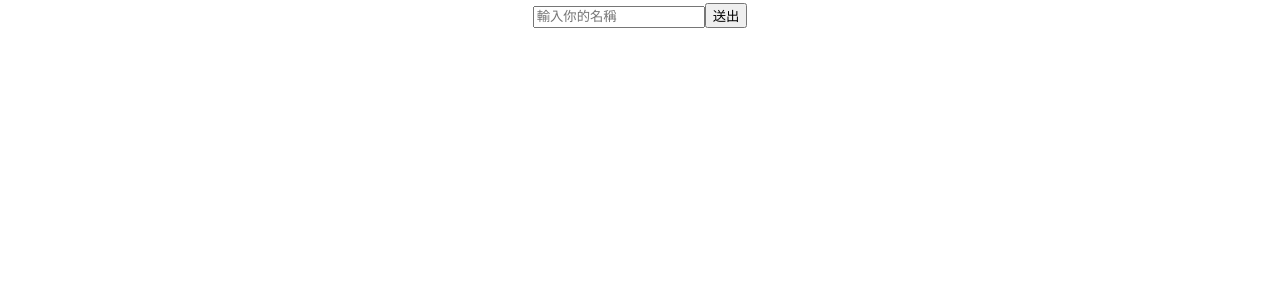
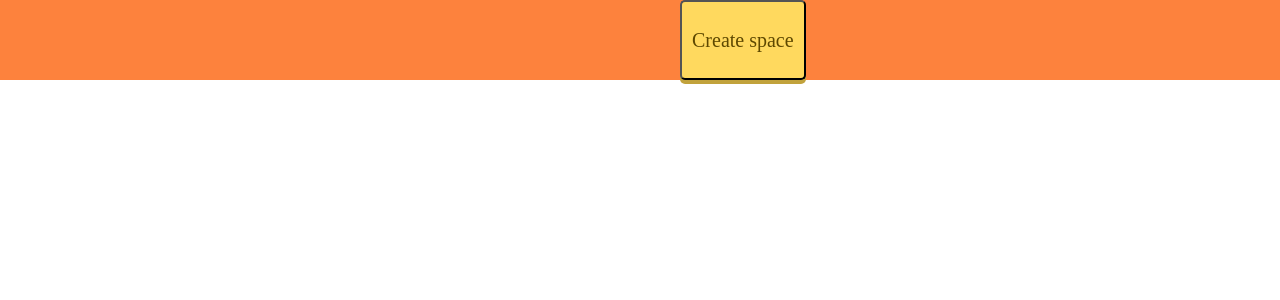
Before and after one commit to punzyo/CaterTown, a React (Vite) app: page / in a window 1280 px wide. Shown: the top 300 px of the page. Built offline with nearby package versions, Linux system fonts and the light colour scheme.

Commit message:
git save

```diff
--- a/src/App.jsx
+++ b/src/App.jsx
@@ -1,8 +1,11 @@
-import GamePage from "./Components/GamePage";
-
-
+import GamePage from './Components/GamePage';
+import HomePage from './Components/HomePage';
+import BaseGlobalStyle from '@/BaseGlobalStyle';
 export default function App() {
   return (
-    <><GamePage></GamePage></>
-  )
+    <>
+          <BaseGlobalStyle />
+      <HomePage />
+    </>
+  );
 }
--- a/src/BaseGlobalStyle.jsx
+++ b/src/BaseGlobalStyle.jsx
@@ -11,10 +11,13 @@ background-color:#313538
 
 * {
   margin: 0;
+  padding:0;
   box-sizing: border-box;
   font-family: Noto Sans TC;
 }
-
+:root {
+  height: 100%;
+}
 html {
   margin: 0 auto;
 }
@@ -22,16 +25,12 @@ html {
 body {
   font-weight: 400;
   overflow: hidden;
-  text-align: center;
-  color: #3f3a3a;
   line-height: 2rem;
 }
 
 ul,
 ol {
-  list-style: none;
-  margin: 0;
-  padding: 0;
+  list-style: none
   cursor: pointer;
 }
 
@@ -40,9 +39,6 @@ a {
   text-decoration: none;
 }
 
-main {
-  min-height: 100vh;
-}
 
 .hide {
   display: none;
--- a/src/Components/GamePage/index.jsx
+++ b/src/Components/GamePage/index.jsx
@@ -206,7 +206,7 @@ export default function GamePage() {
 
   return (
     <>
-      <BaseGlobalStyle />
+
 
       {playerName && (
         <Wrapper>
--- a/src/Components/HomePage/index.jsx
+++ b/src/Components/HomePage/index.jsx
@@ -0,0 +1,62 @@
+import styled from 'styled-components';
+
+const DIV = styled.div`
+height: 50px;
+border-radius: 10px;
+font-size:20px;
+padding: 5px 10px;
+  border-radius: 5px;
+  font-weight: 700;
+  cursor: pointer;
+  letter-spacing: 1px;
+`;
+const Wrapper = styled.main`
+  width: 100%;
+  height: 100vh;
+`;
+const Header = styled.header`
+  width: 100%;
+  height: 80px;
+  background-color: #fd823d;
+  display: flex;
+  justify-content: space-between;
+  .left {
+    width: 400px;
+    height:100%
+  }
+  .right {
+    display: flex;
+    justify-content: space-between;
+    width: 600px;
+    height: 100%;
+  }
+`;
+const Button = styled.button`
+${DIV}
+
+  border-radius: 10px;
+  box-shadow: 0 4px #c1a23c;
+  font-size:20px;
+  color: #5e4800;
+  background-color: #ffd95e;
+  padding: 5px 10px;
+  border-radius: 5px;
+
+  transition: all .2s ease;
+  &:active {
+    box-shadow: 0 1px #c1a23c;
+    transform: translateY(3px);
+  }
+`;
+export default function HomePage() {
+  return (
+    <Wrapper>
+      <Header>
+        <div className='left'></div>
+        <div className='right'>
+            <Button>Create space</Button>
+        </div>
+      </Header>
+    </Wrapper>
+  );
+}
```
